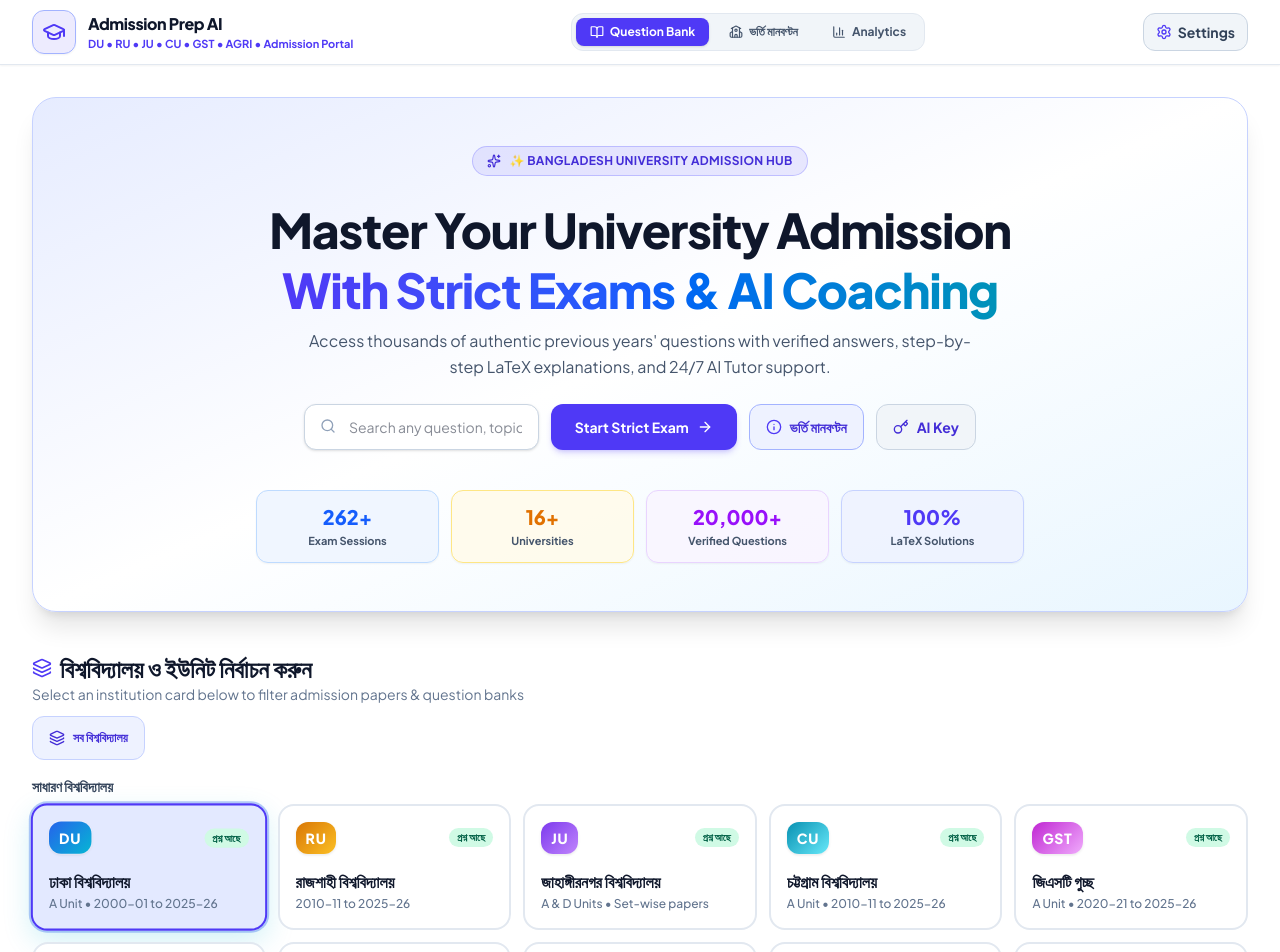
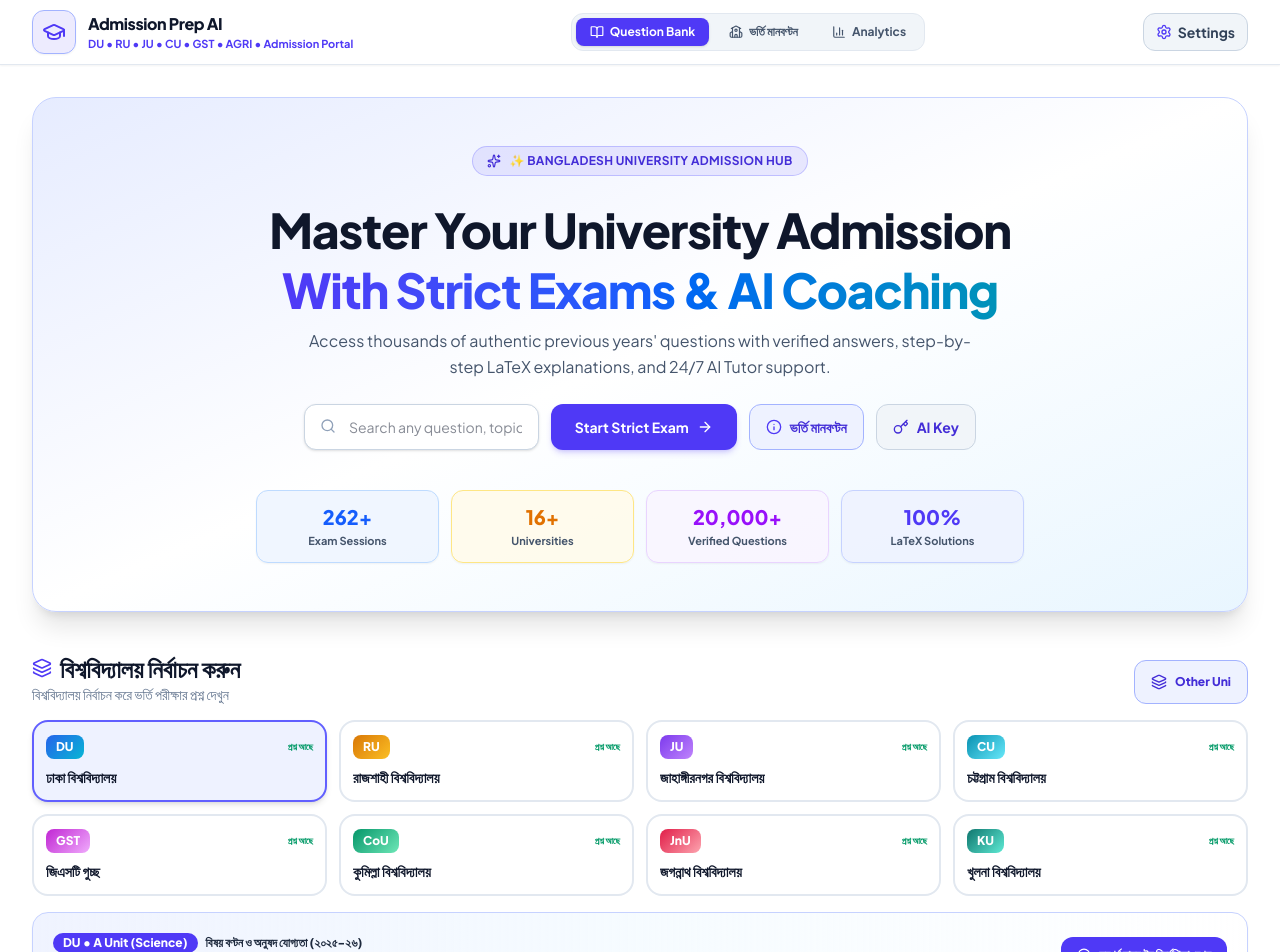
Before and after one commit to tausif-rahaman-raiyan/Admission-Prep-AI, a React (Vite) app: page /#/home in a window 1280 px wide. Shown: the top 952 px of the page. Built offline with nearby package versions, Linux system fonts and the light colour scheme; a web font is replaced by a local one.

Commit message:
Restore compact university selector and improve filtering

```diff
--- a/src/components/Home.tsx
+++ b/src/components/Home.tsx
@@ -1,10 +1,10 @@
-import React, { useMemo, useState } from 'react';
+import React, { useEffect, useMemo, useRef, useState } from 'react';
 import Fuse from 'fuse.js';
-import { Search, Sparkles, Key, BookOpen, Clock, Award, CheckCircle, ArrowRight, Layers, FileText, Info } from 'lucide-react';
+import { Search, Sparkles, Key, BookOpen, ArrowRight, Layers, FileText, Info, X } from 'lucide-react';
 import { siteConfig } from '../data/siteConfig';
 import { institutions } from '../data/institutions';
 import { sessions, SessionItem } from '../data/sessions';
-import { getUniversity, universityGroups } from '../data/universities';
+import { getUniversity } from '../data/universities';
 
 interface HomeProps {
   manifestPapers: Record<string, any>;
@@ -19,6 +19,8 @@ interface HomeProps {
   onOpenApiKeyModal: () => void;
   onOpenRulesModal: (univId?: string) => void;
 }
+
+const MAIN_UNIVERSITIES = ['DU', 'RU', 'JU', 'CU', 'GST', 'CoU', 'JnU', 'KU'];
 
 const PALETTES = [
   {
@@ -92,14 +94,17 @@ export const Home: React.FC<HomeProps> = ({
 }) => {
   const [showUniversitySheet, setShowUniversitySheet] = useState(false);
   const [universitySearch, setUniversitySearch] = useState('');
+  const sessionSectionRef = useRef<HTMLElement>(null);
+  const firstRender = useRef(true);
   const universityFuse = useMemo(() => new Fuse(institutions, {
     keys: [{ name: 'nameBn', weight: 2 }, { name: 'nameEn', weight: 1 }, { name: 'code', weight: 1.5 }],
     threshold: 0.34,
     ignoreLocation: true,
   }), []);
+  const otherUniversities = useMemo(() => institutions.filter(uni => !MAIN_UNIVERSITIES.includes(uni.id)), []);
   const searchableUniversities = universitySearch.trim()
-    ? universityFuse.search(universitySearch).map(result => result.item)
-    : institutions;
+    ? universityFuse.search(universitySearch).map(result => result.item).filter(item => !MAIN_UNIVERSITIES.includes(item.id))
+    : otherUniversities;
 
 
   const currentUniversity = getUniversity(selectedInstitution);
@@ -126,6 +131,23 @@ export const Home: React.FC<HomeProps> = ({
   const firstAvailableSession = useMemo(() => {
     return filteredSessions.find(s => manifestPapers[s.id]);
   }, [filteredSessions, manifestPapers]);
+
+  useEffect(() => {
+    if (firstRender.current) { firstRender.current = false; return; }
+    requestAnimationFrame(() => {
+      const section = sessionSectionRef.current;
+      if (!section) return;
+      const targetTop = section.getBoundingClientRect().top + window.scrollY - window.innerHeight * 0.32;
+      window.scrollTo({ top: Math.max(0, targetTop), behavior: 'smooth' });
+    });
+  }, [selectedInstitution]);
+
+  const selectUniversity = (id: string) => {
+    onSelectInstitution(id);
+    onSelectUnit(null);
+    setShowUniversitySheet(false);
+    setUniversitySearch('');
+  };
 
   return (
     <div className="max-w-7xl mx-auto px-4 sm:px-6 lg:px-8 py-8 space-y-10">
@@ -205,67 +227,31 @@ export const Home: React.FC<HomeProps> = ({
         </div>
       </section>
 
-      {/* Institution Selector Grid */}
+      {/* Compact university selector */}
       <section className="space-y-4">
-        <div>
-          <h2 className="text-lg sm:text-2xl font-black text-slate-900 dark:text-slate-100 flex items-center gap-2">
-            <Layers className="w-5 h-5 text-indigo-600 dark:text-sky-400" />
-            <span>বিশ্ববিদ্যালয় ও ইউনিট নির্বাচন করুন</span>
-          </h2>
-          <p className="text-xs sm:text-sm text-slate-500 dark:text-slate-400">
-            Select an institution card below to filter admission papers & question banks
-          </p>
-          <button onClick={() => setShowUniversitySheet(true)} className="mt-3 inline-flex min-h-11 items-center gap-2 rounded-xl border border-indigo-200 bg-indigo-50 px-4 py-2 text-xs font-extrabold text-indigo-700 dark:border-indigo-900 dark:bg-indigo-950/40 dark:text-sky-300">
-            <Layers className="h-4 w-4" /> সব বিশ্ববিদ্যালয়
-          </button>
+        <div className="flex flex-col sm:flex-row sm:items-end sm:justify-between gap-3">
+          <div>
+            <h2 className="text-lg sm:text-2xl font-black text-slate-900 dark:text-slate-100 flex items-center gap-2"><Layers className="w-5 h-5 text-indigo-600 dark:text-sky-400" /><span>বিশ্ববিদ্যালয় নির্বাচন করুন</span></h2>
+            <p className="text-xs sm:text-sm text-slate-500 dark:text-slate-400">বিশ্ববিদ্যালয় নির্বাচন করে ভর্তি পরীক্ষার প্রশ্ন দেখুন</p>
+          </div>
+          <button onClick={() => setShowUniversitySheet(true)} className="inline-flex min-h-11 items-center justify-center gap-2 rounded-xl border border-indigo-300 bg-indigo-50 px-4 py-2 text-xs font-extrabold text-indigo-700 hover:bg-indigo-100 dark:border-indigo-900 dark:bg-indigo-950/40 dark:text-sky-300"><Layers className="h-4 w-4" /> Other Uni</button>
         </div>
 
-        <div className="space-y-5">
-          {universityGroups.map(group => {
-            const groupInstitutions = institutions.filter(inst => getUniversity(inst.id)?.group === group.id);
-            if (!groupInstitutions.length) return null;
-            return <section key={group.id} className="space-y-2"><h3 className="text-sm font-black text-slate-700 dark:text-slate-300">{group.label}</h3><div className="flex gap-3 overflow-x-auto pb-2 snap-x sm:grid sm:grid-cols-3 lg:grid-cols-5 sm:overflow-visible">{groupInstitutions.map(inst => {
-            const isSelected = selectedInstitution === inst.id;
-            return (
-              <div
-                key={inst.id}
-                onClick={() => {
-                  onSelectInstitution(inst.id);
-                  onSelectUnit(null);
-                }}
-                style={{ boxShadow: isSelected ? `0 0 0 2px ${getUniversity(inst.id)?.brand[0]}55, 0 10px 28px ${getUniversity(inst.id)?.brand[1]}30` : undefined }}
-                className={`min-w-[220px] snap-start sm:min-w-0 p-3.5 sm:p-4 rounded-2xl border-2 min-h-[112px] sm:min-h-[126px] flex flex-col justify-between cursor-pointer transition-all relative ${
-                  isSelected
-                    ? 'bg-indigo-100/90 dark:bg-gradient-to-br dark:from-indigo-900/90 dark:via-[#112046] dark:to-[#0A1329] border-indigo-600 dark:border-sky-400 shadow-lg scale-[1.01]'
-                    : 'border-slate-200 dark:border-indigo-950 bg-white dark:bg-[#0B1325] hover:border-indigo-400 dark:hover:border-indigo-700'
-                }`}
-              >
-                <div className="flex items-center justify-between">
-                  <span style={{ background: `linear-gradient(135deg, ${getUniversity(inst.id)?.brand[0] || '#475569'}, ${getUniversity(inst.id)?.brand[1] || '#94a3b8'})` }} className="text-xs sm:text-sm font-black px-2.5 py-1.5 rounded-xl uppercase tracking-wider text-white shadow-sm ring-1 ring-white/30">{inst.code}</span>
-                  <span className={`text-[10px] font-black px-2 py-0.5 rounded-full ${inst.hasQuestions ? 'bg-emerald-100 text-emerald-800 dark:bg-emerald-950 dark:text-emerald-300' : 'bg-slate-100 text-slate-600 dark:bg-slate-800 dark:text-slate-400'}`}>{inst.hasQuestions ? 'প্রশ্ন আছে' : 'শীঘ্রই আসছে'}</span>
-                </div>
-
-                <div>
-                  <h3 className="text-sm sm:text-base font-extrabold text-slate-900 dark:text-slate-100 line-clamp-1">
-                    {inst.nameBn}
-                  </h3>
-                  <p className="text-[11px] sm:text-xs text-slate-500 dark:text-slate-400 line-clamp-2 mt-0.5 font-medium">
-                    {inst.desc}
-                  </p>
-                </div>
-
-              </div>
-            );
-          })}
-              </div>
-            </section>;
+        <div className="grid grid-cols-2 sm:grid-cols-4 gap-3">
+          {institutions.filter(inst => MAIN_UNIVERSITIES.includes(inst.id)).map(inst => {
+            const uni = getUniversity(inst.id);
+            const active = selectedInstitution === inst.id;
+            return <button key={inst.id} type="button" onClick={() => selectUniversity(inst.id)} aria-pressed={active} className={"min-h-[82px] rounded-2xl border-2 p-3 text-left transition-all " + (active ? "border-indigo-500 bg-indigo-50 shadow-md dark:border-sky-400 dark:bg-indigo-950/60" : "border-slate-200 bg-white hover:border-indigo-300 dark:border-slate-800 dark:bg-[#0B1325] dark:hover:border-indigo-700")}>
+              <div className="flex items-center justify-between gap-2"><span className="rounded-lg px-2.5 py-1 text-xs font-black text-white" style={{ background: "linear-gradient(135deg, " + (uni?.brand[0] || "#475569") + ", " + (uni?.brand[1] || "#94a3b8") + ")" }}>{inst.code}</span><span className={"text-[9px] font-bold " + (inst.hasQuestions ? "text-emerald-600 dark:text-emerald-400" : "text-slate-400")}>{inst.hasQuestions ? "প্রশ্ন আছে" : ""}</span></div>
+              <div className="mt-2 text-xs sm:text-sm font-extrabold text-slate-900 dark:text-slate-100 line-clamp-1">{inst.nameBn}</div>
+            </button>;
           })}
         </div>
 
         {availableUnits.length > 1 && (
-          <div className="flex flex-wrap items-center gap-2 pt-2" aria-label="University unit selector">
+          <div className="flex flex-wrap items-center gap-2 pt-1" aria-label="University unit selector">
             <span className="text-xs font-bold text-slate-500">ইউনিট</span>
-            {availableUnits.map(unit => <button key={unit} onClick={() => onSelectUnit(selectedUnit === unit ? null : unit)} aria-pressed={selectedUnit === unit} className={`min-h-10 px-4 py-2 rounded-xl text-xs font-bold ${selectedUnit === unit ? 'bg-indigo-600 text-white' : 'bg-slate-100 dark:bg-slate-800 text-slate-700 dark:text-slate-300 border border-slate-200 dark:border-slate-700'}`}>{unit} Unit</button>)}
+            {availableUnits.map(unit => <button key={unit} onClick={() => onSelectUnit(selectedUnit === unit ? null : unit)} aria-pressed={selectedUnit === unit} className={"min-h-10 px-4 py-2 rounded-xl text-xs font-bold " + (selectedUnit === unit ? "bg-indigo-600 text-white" : "bg-slate-100 text-slate-700 dark:bg-slate-800 dark:text-slate-300 border border-slate-200 dark:border-slate-700")}>{unit} Unit</button>)}
           </div>
         )}
 
@@ -279,7 +265,7 @@ export const Home: React.FC<HomeProps> = ({
               {(() => {
                 const rule = currentUniversity.units.find(unit => unit.unit === (selectedUnit || currentUniversity.units[0].unit));
                 if (!rule?.verified) return <p className="text-xs text-amber-700 dark:text-amber-300">এই ইউনিটের বিষয় ও নম্বর বণ্টন যাচাই করা হয়নি।</p>;
-                return <div className="text-xs text-slate-600 dark:text-slate-300 leading-relaxed"><b className="text-emerald-700 dark:text-emerald-400">আবশ্যিক: </b>{rule.compulsory.map(subject => subject.subject + ' (' + subject.marks + ')').join(', ')} <b className="ml-2 text-purple-700 dark:text-purple-400">ঐচ্ছিক: </b>{rule.optionalPick?.note || 'প্রযোজ্য নয়'}</div>;
+                return <div className="text-xs text-slate-600 dark:text-slate-300 leading-relaxed"><b className="text-emerald-700 dark:text-emerald-400">আবশ্যিক: </b>{rule.compulsory.map(subject => subject.subject + " (" + subject.marks + ")").join(", ")} <b className="ml-2 text-purple-700 dark:text-purple-400">ঐচ্ছিক: </b>{rule.optionalPick?.note || "প্রযোজ্য নয়"}</div>;
               })()}
             </div>
             <button onClick={() => onOpenRulesModal(selectedInstitution)} className="px-4 py-2.5 bg-indigo-600 hover:bg-indigo-500 text-white font-extrabold rounded-xl text-xs flex items-center gap-2 cursor-pointer"><Info className="w-3.5 h-3.5" />সম্পূর্ণ মানবণ্টন নির্দেশিকা দেখুন</button>
@@ -288,8 +274,8 @@ export const Home: React.FC<HomeProps> = ({
       </section>
 
       {/* University session list */}
-      <section className="space-y-6">
-        <div className="flex justify-end text-xs font-extrabold text-slate-600 dark:text-slate-300">Total sessions: <span className="ml-1 text-indigo-600 dark:text-sky-400">{filteredSessions.length}</span></div>
+      <section ref={sessionSectionRef} className="scroll-mt-24 space-y-6">
+        <div className="flex items-center justify-between gap-3"><h2 className="text-base sm:text-lg font-black text-slate-900 dark:text-slate-100">{currentUniversity?.nameBn || 'ভর্তি পরীক্ষার প্রশ্ন'}</h2>{selectedUnit && <span className="rounded-lg bg-indigo-100 px-2.5 py-1 text-xs font-bold text-indigo-700 dark:bg-indigo-950 dark:text-sky-300">{selectedUnit} Unit</span>}</div>
 
         {/* Session Grid */}
         <div className="grid grid-cols-1 md:grid-cols-2 lg:grid-cols-3 gap-4 sm:gap-5">
@@ -362,10 +348,10 @@ export const Home: React.FC<HomeProps> = ({
       {showUniversitySheet && (
         <div className="fixed inset-0 z-[100]">
           <button aria-label="Close university list" className="absolute inset-0 bg-slate-950/60 backdrop-blur-sm" onClick={() => setShowUniversitySheet(false)} />
-          <section role="dialog" aria-modal="true" aria-label="সব বিশ্ববিদ্যালয়" className="absolute inset-x-0 bottom-0 mx-auto flex max-h-[90dvh] w-full max-w-2xl flex-col rounded-t-3xl border border-slate-200 bg-white shadow-2xl dark:border-slate-800 dark:bg-[#0A1224] pb-[env(safe-area-inset-bottom)]">
+          <section role="dialog" aria-modal="true" aria-label="Other universities" className="absolute inset-x-0 bottom-0 mx-auto flex max-h-[90dvh] w-full max-w-2xl flex-col rounded-t-3xl border border-slate-200 bg-white shadow-2xl dark:border-slate-800 dark:bg-[#0A1224] pb-[env(safe-area-inset-bottom)]">
             <div className="mx-auto mt-3 h-1.5 w-12 rounded-full bg-slate-300 dark:bg-slate-700" />
             <header className="flex items-center justify-between gap-3 border-b border-slate-200 px-5 py-4 dark:border-slate-800">
-              <div><h2 className="text-lg font-black">সব বিশ্ববিদ্যালয়</h2><p className="text-xs text-slate-500">বাংলা বা ইংরেজি নামে খুঁজুন</p></div>
+              <div><h2 className="text-lg font-black">Other Universities</h2><p className="text-xs text-slate-500">বাংলা বা ইংরেজি নামে খুঁজুন</p></div>
               <button onClick={() => setShowUniversitySheet(false)} className="min-h-11 min-w-11 rounded-xl bg-slate-100 text-slate-700 dark:bg-slate-800 dark:text-slate-200">✕</button>
             </header>
             <div className="p-4">
@@ -374,10 +360,10 @@ export const Home: React.FC<HomeProps> = ({
             <div className="min-h-0 flex-1 overflow-y-auto px-4 pb-5">
               <div className="grid grid-cols-1 gap-2 sm:grid-cols-2">
                 {searchableUniversities.map(uni => (
-                  <button key={uni.id} onClick={() => { onSelectInstitution(uni.id); onSelectUnit(null); setShowUniversitySheet(false); setUniversitySearch(''); }} className={`flex min-h-14 items-center gap-3 rounded-xl border p-3 text-left ${selectedInstitution === uni.id ? 'border-indigo-500 bg-indigo-50 dark:bg-indigo-950/40' : 'border-slate-200 dark:border-slate-800'}`}>
+                  <button key={uni.id} onClick={() => selectUniversity(uni.id)} className={`flex min-h-14 items-center gap-3 rounded-xl border p-3 text-left ${selectedInstitution === uni.id ? 'border-indigo-500 bg-indigo-50 dark:bg-indigo-950/40' : 'border-slate-200 dark:border-slate-800'}`}>
                     <span className="grid h-10 w-12 shrink-0 place-items-center rounded-xl text-[10px] font-black text-white" style={{ background: 'linear-gradient(135deg, ' + (getUniversity(uni.id)?.brand[0] || '#475569') + ', ' + (getUniversity(uni.id)?.brand[1] || '#94a3b8') + ')' }}>{uni.code}</span>
                     <span className="min-w-0 flex-1"><span className="block truncate text-sm font-bold">{uni.nameBn}</span><span className="block truncate text-[11px] text-slate-500">{uni.nameEn}</span></span>
-                    <span className={`shrink-0 text-[10px] font-bold ${uni.hasQuestions ? 'text-emerald-600' : 'text-slate-400'}`}>{uni.hasQuestions ? 'প্রশ্ন আছে' : 'শীঘ্রই আসছে'}</span>
+                    <span className={`shrink-0 text-[10px] font-bold ${uni.hasQuestions ? 'text-emerald-600' : 'text-slate-400'}`}>{uni.hasQuestions ? 'প্রশ্ন আছে' : 'Soon'}</span>
                   </button>
                 ))}
                 {searchableUniversities.length === 0 && <p className="col-span-full py-8 text-center text-sm text-slate-500">কোনো বিশ্ববিদ্যালয় পাওয়া যায়নি।</p>}
```
